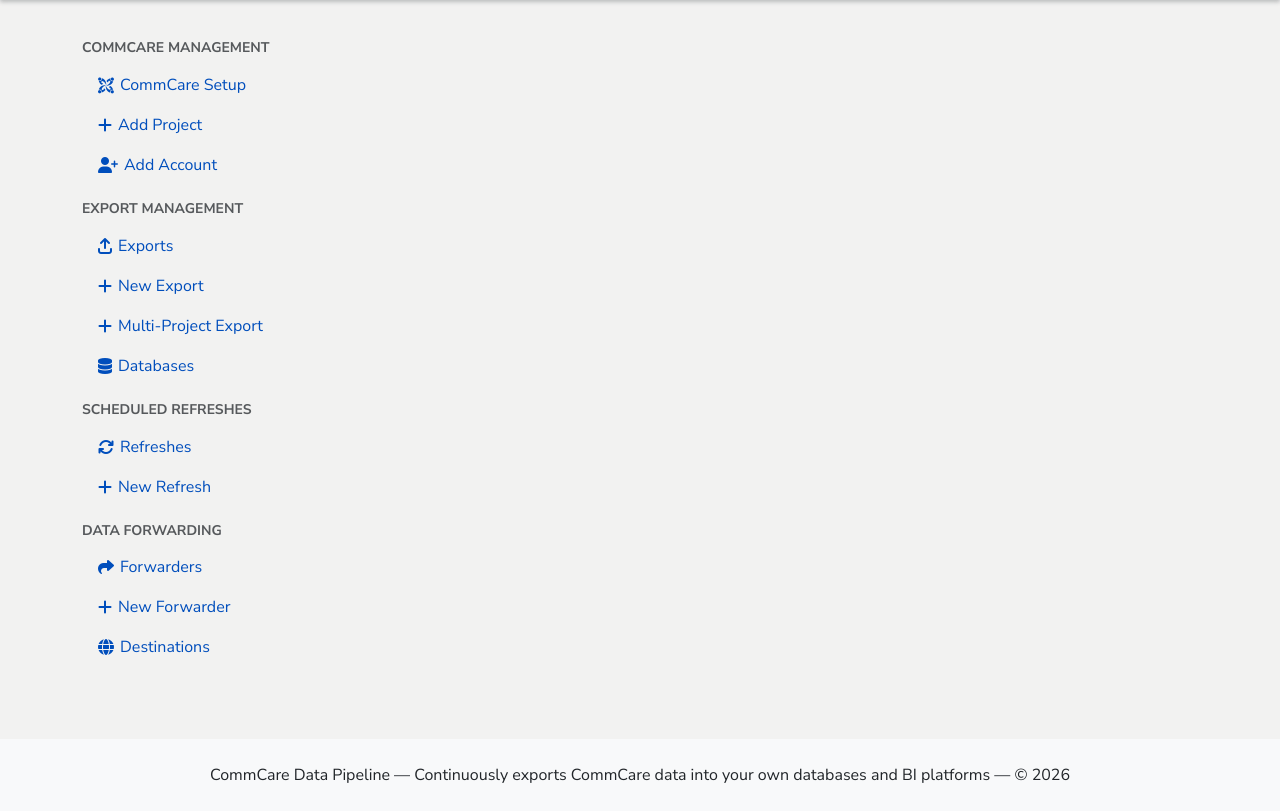
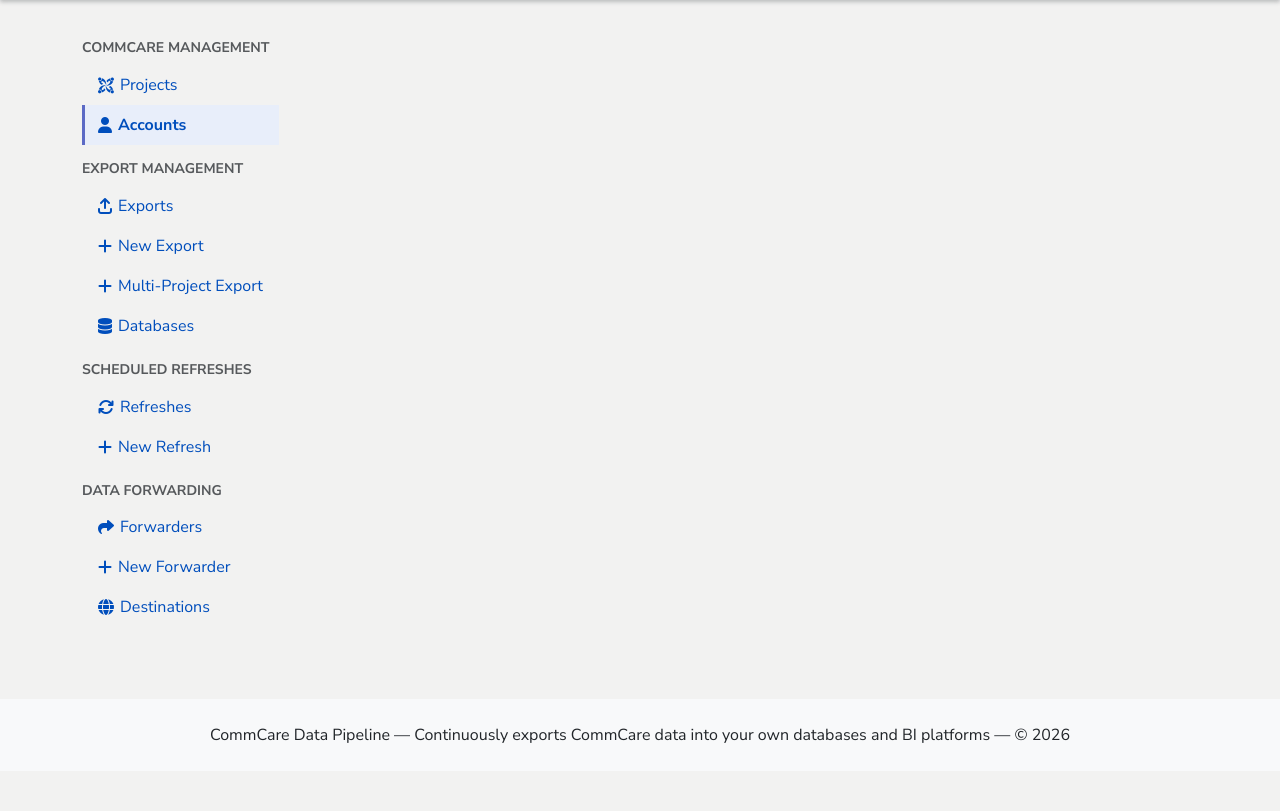
Before and after one commit to dimagi/commcare-sync, a Django app: page /commcare/accounts/ in a window 1280 px wide. Shown: the part 56-867 px from the top of the page. After the commit the page ends 799 px from the top, so only its background shows below. Run offline with Django 3.2, Linux system fonts and the light colour scheme; the visitor is signed in with stand-in values (Sample User, id 1); parts of the project's set-up code (start-up, migrations or seed data) failed here and were passed over; some libraries are stand-ins or nearby versions.

Commit message:
feat: update nav — Projects and Accounts links replace CommCare Setup
Co-Authored-By: Claude Sonnet 4.6 <noreply@anthropic.com>

```diff
--- a/templates/web/components/app_nav.html
+++ b/templates/web/components/app_nav.html
@@ -6,29 +6,20 @@
   <ul class="nav flex-column">
     <li class="nav-item">
       <a
-        class="nav-link icon-link {% if active_tab == 'commcare' %}active{% endif %}"
+        class="nav-link icon-link {% if active_tab == 'projects' %}active{% endif %}"
         href="{% url 'commcare:projects' %}"
       >
         <i class="fcc fcc-flower"></i
-        ><span class="d-md-none d-lg-inline">{% trans "CommCare Setup" %}</span>
+        ><span class="d-md-none d-lg-inline">{% trans "Projects" %}</span>
       </a>
     </li>
     <li class="nav-item">
       <a
-        class="nav-link icon-link {% if active_tab == 'create_project' %}active{% endif %}"
-        href="{% url 'commcare:create_project' %}"
+        class="nav-link icon-link {% if active_tab == 'accounts' %}active{% endif %}"
+        href="{% url 'commcare:accounts' %}"
       >
-        <i class="fa-solid fa-plus"></i
-        ><span class="d-md-none d-lg-inline">{% trans "Add Project" %}</span>
-      </a>
-    </li>
-    <li class="nav-item">
-      <a
-        class="nav-link icon-link {% if active_tab == 'create_account' %}active{% endif %}"
-        href="{% url 'commcare:create_account' %}"
-      >
-        <i class="fa-solid fa-user-plus"></i
-        ><span class="d-md-none d-lg-inline">{% trans "Add Account" %}</span>
+        <i class="fa-solid fa-user"></i
+        ><span class="d-md-none d-lg-inline">{% trans "Accounts" %}</span>
       </a>
     </li>
   </ul>
```
